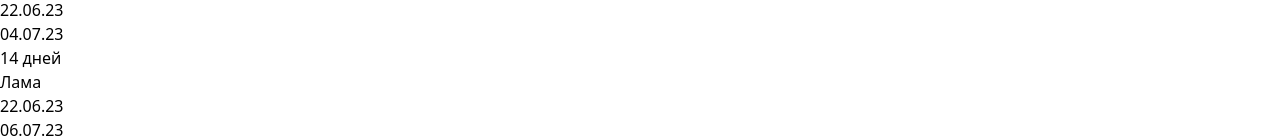
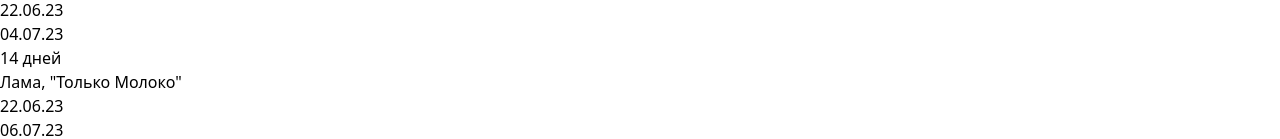
Before and after one commit to Roman-wdesign/tom-milk, a Vue app: page /finn in a window 1280 px wide. Shown: the part 1606-1745 px from the top of the page. Built offline with nearby package versions, Linux system fonts and the light colour scheme.

Commit message:
style/adding-milk-only-string

```diff
--- a/src/shared/views/FinnPack.vue
+++ b/src/shared/views/FinnPack.vue
@@ -54,7 +54,7 @@
     </div>
     <div class="flex-col justify-center mb-5">
       <h3 class="text-slate-700 text-decoration-line: underline">14 дней</h3>
-      <h3 class="text-slate-700">Лама</h3>
+      <h3 class="text-slate-700">Лама, "Только Молоко"</h3>
 
       <h5 class="text-slate-700 font-bold">{{ computedTomorrow.toLocaleString() }}</h5>
       <h5 class="text-slate-700 font-bold">{{ computedLama.toLocaleString() }}</h5>
```
